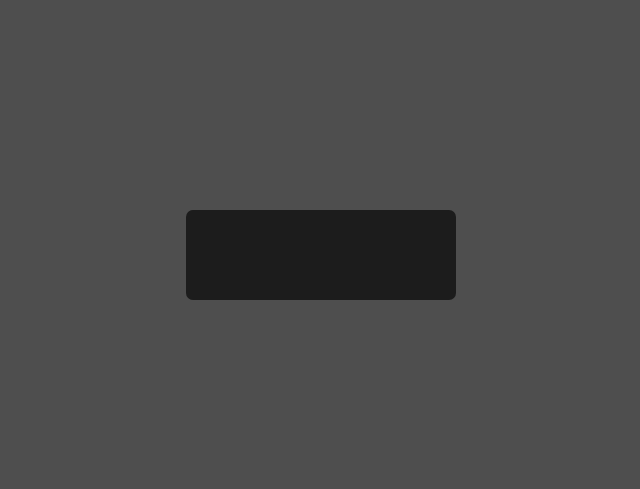
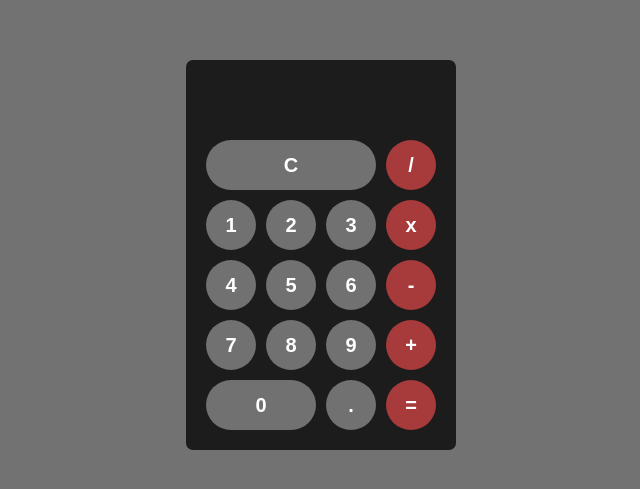
Before and after one commit to AleksZorge/svelte-calculator, a SvelteKit app: page / in a window 1280 px wide. Shown: the part 145-634 px from the top of the page, without its empty margins (319-959 px from the left). Built offline with nearby package versions, Linux system fonts and the light colour scheme.

Commit message:
final commit

```diff
--- a/src/routes/+page.svelte
+++ b/src/routes/+page.svelte
@@ -73,10 +73,33 @@
 
 <main>
   <div class="calculator">
-    <div class="results"></div>
+    <div class="results">
+      {display}
+    </div>
     <div class="digits">
-      <div class="numbers"></div>
-      <div class="operations"></div>
+      <div class="numbers">
+        <button class="btn btn-xlg" on:click={handleClear}> C </button>
+        {#each numbers as number (number)}
+          <button
+            class={`btn ${number === "0" ? "btn-lg" : null}`}
+            on:click={() => handleNumberClick(number)}
+          >
+            {number}
+          </button>
+        {/each}
+      </div>
+      <div class="operations">
+        {#each operations as operation (operation)}
+          <button
+            class={`btn ${
+              operation === selectedOperation ? "btn-silver" : "btn-red"
+            }`}
+            on:click={() => handleOperationClick(operation)}
+          >
+            {operation}
+          </button>
+        {/each}
+      </div>
     </div>
   </div>
 </main>
@@ -88,7 +111,7 @@
     box-sizing: border-box;
   }
   main {
-    background-color: rgb(78, 78, 78);
+    background-color: rgb(114, 114, 114);
     height: 100vh;
     display: flex;
     align-items: center;
@@ -120,4 +143,27 @@
     flex-wrap: wrap;
     width: 200px;
   }
+  .btn {
+    width: 50px;
+    height: 50px;
+    border-radius: 100px;
+    background-color: rgb(114, 113, 113);
+    font-size: 20px;
+    font-weight: bold;
+    color: white;
+    margin: 5px;
+    border: none;
+  }
+  .btn-lg {
+    width: 110px;
+  }
+  .btn-xlg {
+    width: 170px;
+  }
+  .btn-red {
+    background-color: rgb(167, 58, 58);
+  }
+  .btn-silver {
+    background-color: silver;
+  }
 </style>
```
